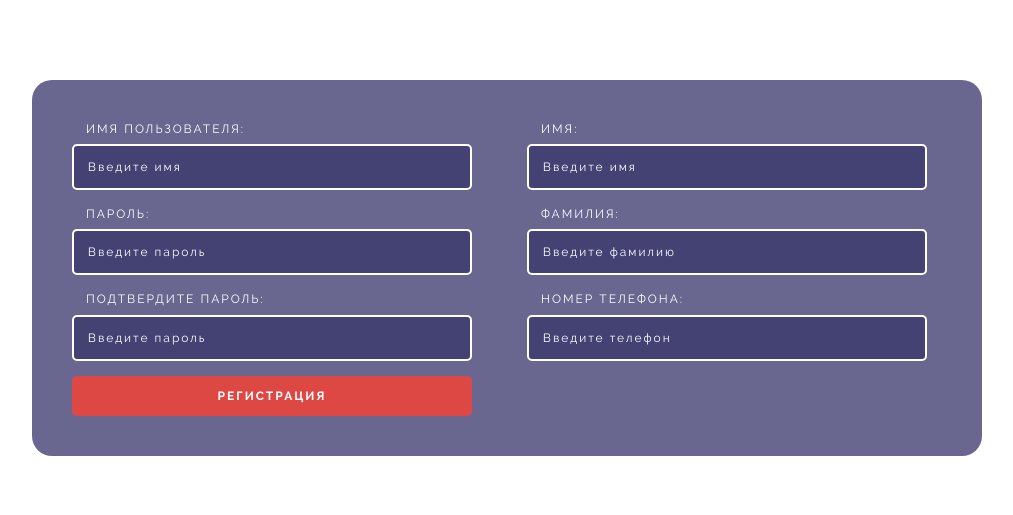
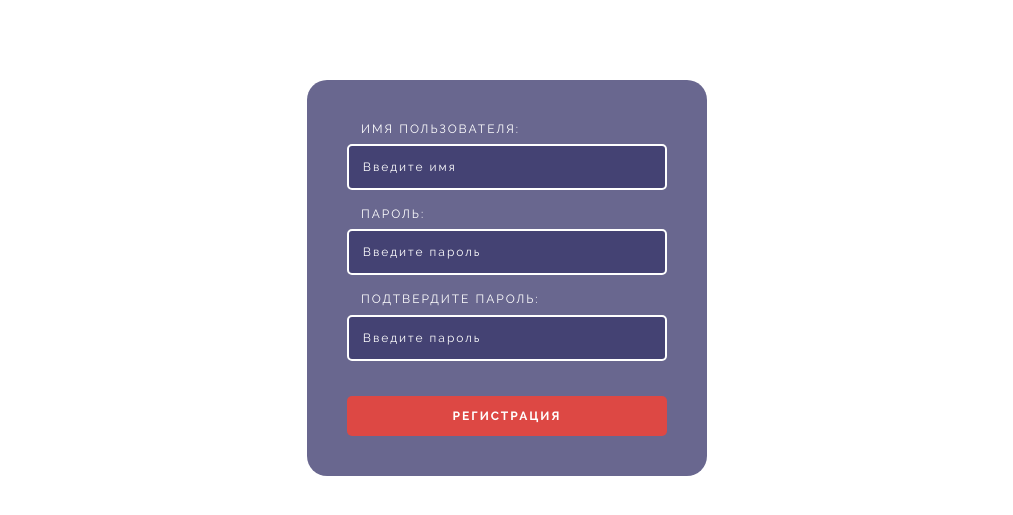
Before and after one commit to saegga/DeLight-project, a PHP site: page /register.php in a window 1280 px wide. Shown: the top 515 px of the page, without its empty margins (133-1146 px from the left). Run offline with PHP 8.4, Linux system fonts and the light colour scheme.

Commit message:
pre-registration

```diff
--- a/DeLight-server/login.php
+++ b/DeLight-server/login.php
@@ -29,7 +29,7 @@ header('Content-type: text/html; charset=utf-8');
 				</label>
 				<button class="login-button" type="submit">Вход</button>
 				<button class="login-button" type="button" id="register">Регистрация</button>
-				<input type="hidden" value="register" name="from">
+				<input type="hidden" value="login" name="from">
 			</form>
 		</div>
 	</div>
--- a/DeLight-server/register.php
+++ b/DeLight-server/register.php
@@ -17,9 +17,8 @@ header('Content-type: text/html; charset=utf-8');
 <body>
 
 	<div class="main">
-		<div class="centered big-form">
+		<div class="centered small-form">
 			<form method="POST" action="authorization.php" class="main-form">
-				<div class="side">
 				<label class="form-group">
 					<span class="input">Имя пользователя:</span>
 					<input type="text" name="login" placeholder="Введите имя" required>
@@ -32,23 +31,8 @@ header('Content-type: text/html; charset=utf-8');
 					<span class="input">Подтвердите пароль:</span>
 					<input type="password" name="password_confirm" placeholder="Введите пароль" required>
 				</label>
-				</div>
-				<div class="side">
-					<label class="form-group">
-						<span class="input">Имя:</span>
-						<input type="text" name="first_name" placeholder="Введите имя">
-					</label>
-					<label class="form-group">
-						<span class="input">Фамилия:</span>
-						<input type="text" name="last_name" placeholder="Введите фамилию">
-					</label>
-					<label class="form-group">
-						<span class="input">Номер телефона:</span>
-						<input type="text" name="phone" placeholder="Введите телефон">
-					</label>
-					<input type="hidden" name="from" value="register">
-				</div>
-				<button class="register-button" type="submit" id="register">Регистрация</button>
+				<input type="hidden" value="register" name="from">
+				<button class="login-button" type="submit" id="register">Регистрация</button>
 			</form>
 		</div>
 	</div>
@@ -61,6 +45,8 @@ header('Content-type: text/html; charset=utf-8');
 
 		$(".main").css("height", $(window).height());
 
+		$('.main').tubular({videoId: 'k5kmjb0Eq1Y'});
+
 		$('#register').click(function(){
 			location.href = "register.php";
 		});
```
Also changed, not shown: DeLight-server/authorization.php (+8 -3 lines), DeLight-server/entity/auth.php (+10 -4 lines), DeLight-server/.htaccess (added). Lines whose indentation alone changed are shown as unchanged.
